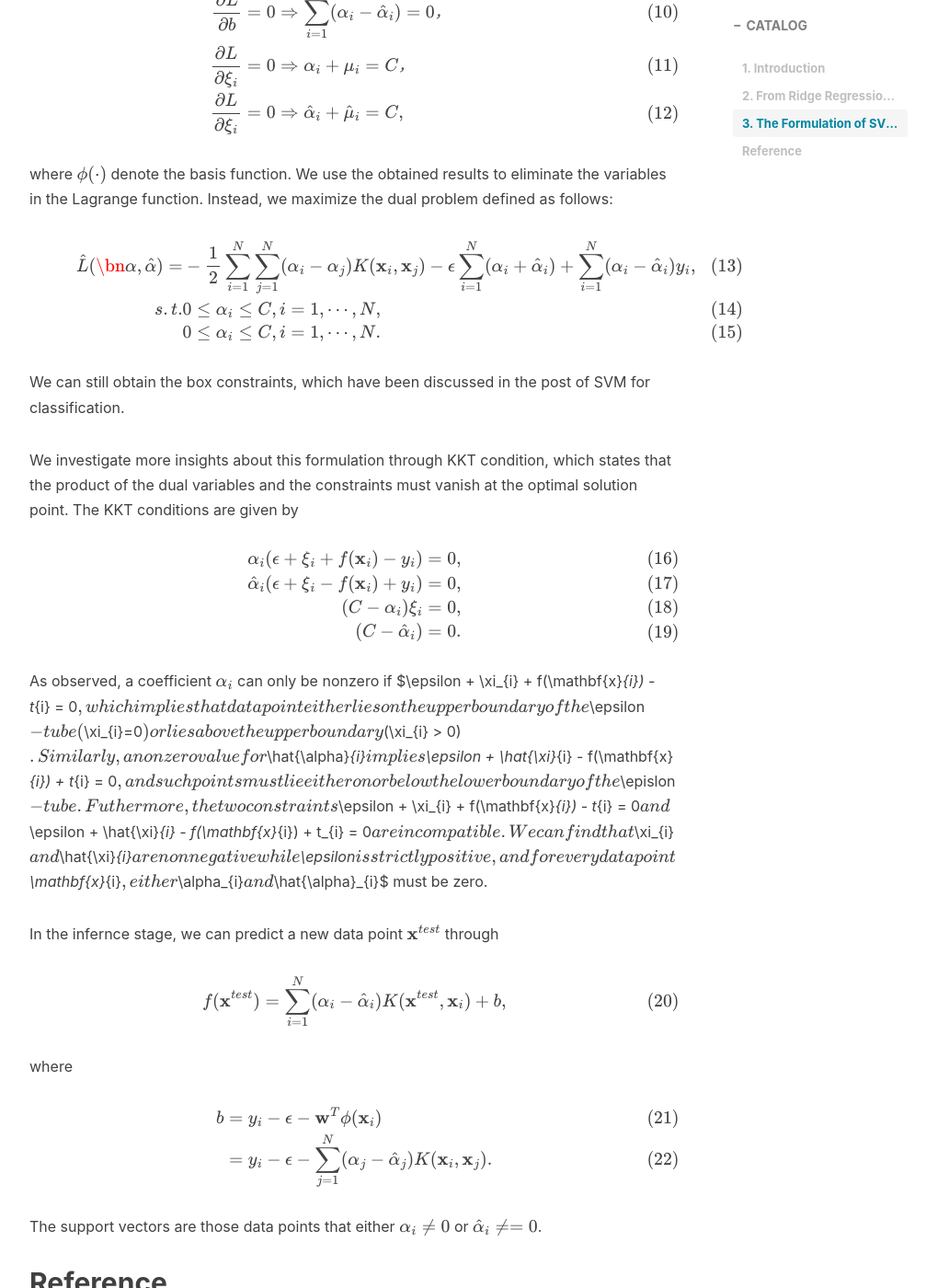
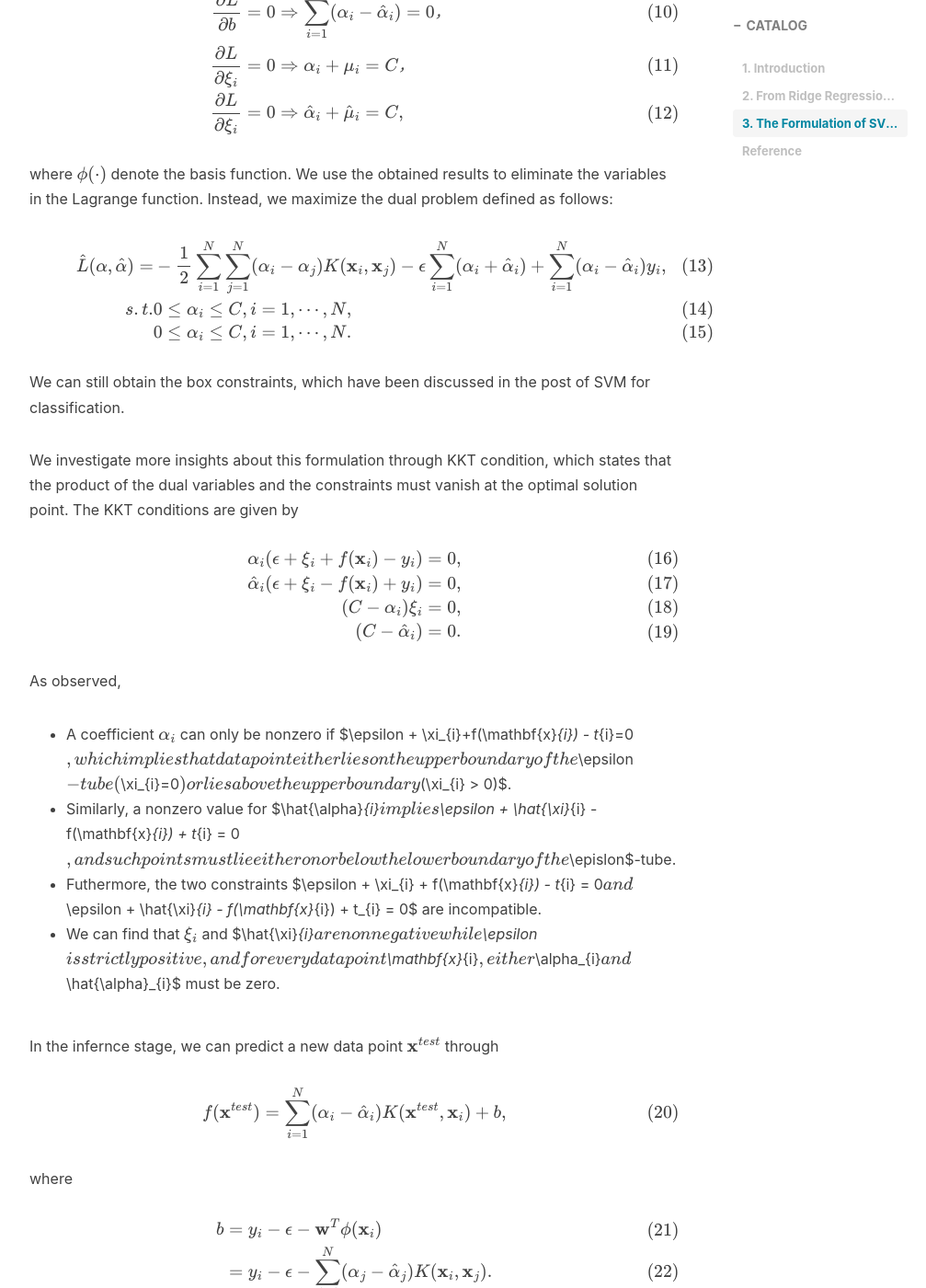
Before and after one commit to Gwan-Siu/gwansiu.github.io, a Jekyll site: the page built from _posts/2021-05-16-Support-vector-machine-regression.markdown, in a window 1280 px wide and 1400 px high, scrolled down 2482 px. Shown: the whole window at 92% size, without its empty margins (233-1240 px from the left). Built offline with Jekyll 4.4.1, drawn with Linux system fonts in a browser that asks for light colours; nearby versions of some CDN libraries; formulas are drawn with MathJax 3; comment, search, counter and statistics services are not loaded; some of the changed text lies outside the part shown.

Commit message:
Modified some errors
Modifies some errors

```diff
--- a/_posts/2021-05-16-Support-vector-machine-regression.markdown
+++ b/_posts/2021-05-16-Support-vector-machine-regression.markdown
@@ -36,7 +36,7 @@ h(x)=\begin{cases}
 \end{equation}
 $$
 
-and is illustrated in Figure 1. It is shown that the $\epsilon$-insentive error function gives zero error if the obsolute difference between the prediction $f(\mathbf{x}_{i})$ and the target $y_{i}$ is less than $\epsilon$, where $\epsilon > 0$.
+and is illustrated in Figure 1. It is shown that the $\epsilon$-insentive error function gives zero error if the obsolute difference between the prediction $f(\mathbf{x}_{i})$ and the target $y_{i}$ is less than $\epsilon$, where $\epsilon>0$.
 
 Therefore, we can re-write the regularized error function as follows:
 
@@ -93,7 +93,7 @@ where $\phi(\cdot)$ denote the basis function. We use the obtained results to el
 
 $$
 \begin{align}
-\hat{L}(\bn{\alpha}, \hat{\alpha}) = &-\frac{1}{2}\sum_{i=1}^{N}\sum_{j=1}^{N}(\alpha_{i} - \alpha_{j})K(\mathbf{x}_{i}, \mathbf{x}_{j}) -\epsilon \sum_{i=1}^{N}(\alpha_{i} + \hat{\alpha}_{i}) + \sum_{i=1}^{N}(\alpha_{i} - \hat{\alpha}_{i})y_{i}, \\
+\hat{L}(\mathbf{\alpha}, \hat{\alpha}) = &-\frac{1}{2}\sum_{i=1}^{N}\sum_{j=1}^{N}(\alpha_{i} - \alpha_{j})K(\mathbf{x}_{i}, \mathbf{x}_{j}) -\epsilon \sum_{i=1}^{N}(\alpha_{i} + \hat{\alpha}_{i}) + \sum_{i=1}^{N}(\alpha_{i} - \hat{\alpha}_{i})y_{i}, \\
 s.t. &0\leq \alpha_{i}\leq C, i=1,\cdots, N, \\
 & 0\leq \alpha_{i} \leq C, i=1, \cdots, N.
 \end{align}
@@ -112,7 +112,12 @@ $$
 \end{align}
 $$
 
-As observed, a coefficient $\alpha_{i}$ can only be nonzero if $\epsilon + \xi_{i} + f(\mathbf{x}_{i}) - t_{i} = 0$, which implies that data point either lies on the upper boundary of the $\epsilon$-tube ($\xi_{i}=0$) or lies above the upper boundary $(\xi_{i} > 0)$. Similarly, a nonzero value for $\hat{\alpha}_{i}$ implies $\epsilon + \hat{\xi}_{i} - f(\mathbf{x}_{i}) + t_{i} = 0$, and such points must lie either on or below the lower boundary of the $\epislon$-tube. Futhermore, the two constraints $\epsilon + \xi_{i} + f(\mathbf{x}_{i}) - t_{i} = 0$ and $\epsilon + \hat{\xi}_{i} - f(\mathbf{x}_{i}) + t_{i} = 0$ are incompatible. We can find that $\xi_{i}$ and $\hat{\xi}_{i}$ are nonnegative while $\epsilon$ is strictly positive, and for every data point $\mathbf{x}_{i}$, either $\alpha_{i}$ and $\hat{\alpha}_{i}$ must be zero.
+As observed,
+
+- A coefficient $\alpha_{i}$ can only be nonzero if $\epsilon + \xi_{i}+f(\mathbf{x}_{i}) - t_{i}=0$, which implies that data point either lies on the upper boundary of the $\epsilon$-tube ($\xi_{i}=0$) or lies above the upper boundary $(\xi_{i} > 0)$.
+- Similarly, a nonzero value for $\hat{\alpha}_{i}$ implies $\epsilon + \hat{\xi}_{i} - f(\mathbf{x}_{i}) + t_{i} = 0$, and such points must lie either on or below the lower boundary of the $\epislon$-tube.
+- Futhermore, the two constraints $\epsilon + \xi_{i} + f(\mathbf{x}_{i}) - t_{i} = 0$ and $\epsilon + \hat{\xi}_{i} - f(\mathbf{x}_{i}) + t_{i} = 0$ are incompatible.
+- We can find that $\xi_{i}$ and $\hat{\xi}_{i}$ are nonnegative while $\epsilon$ is strictly positive, and for every data point $\mathbf{x}_{i}$, either $\alpha_{i}$ and $\hat{\alpha}_{i}$ must be zero.
 
 In the infernce stage, we can predict a new data point $\mathbf{x}^{test}$ through
 
```
Also changed, not shown: other parts of _posts/2021-05-16-Support-vector-machine-regression.markdown (+1 -1 lines).
